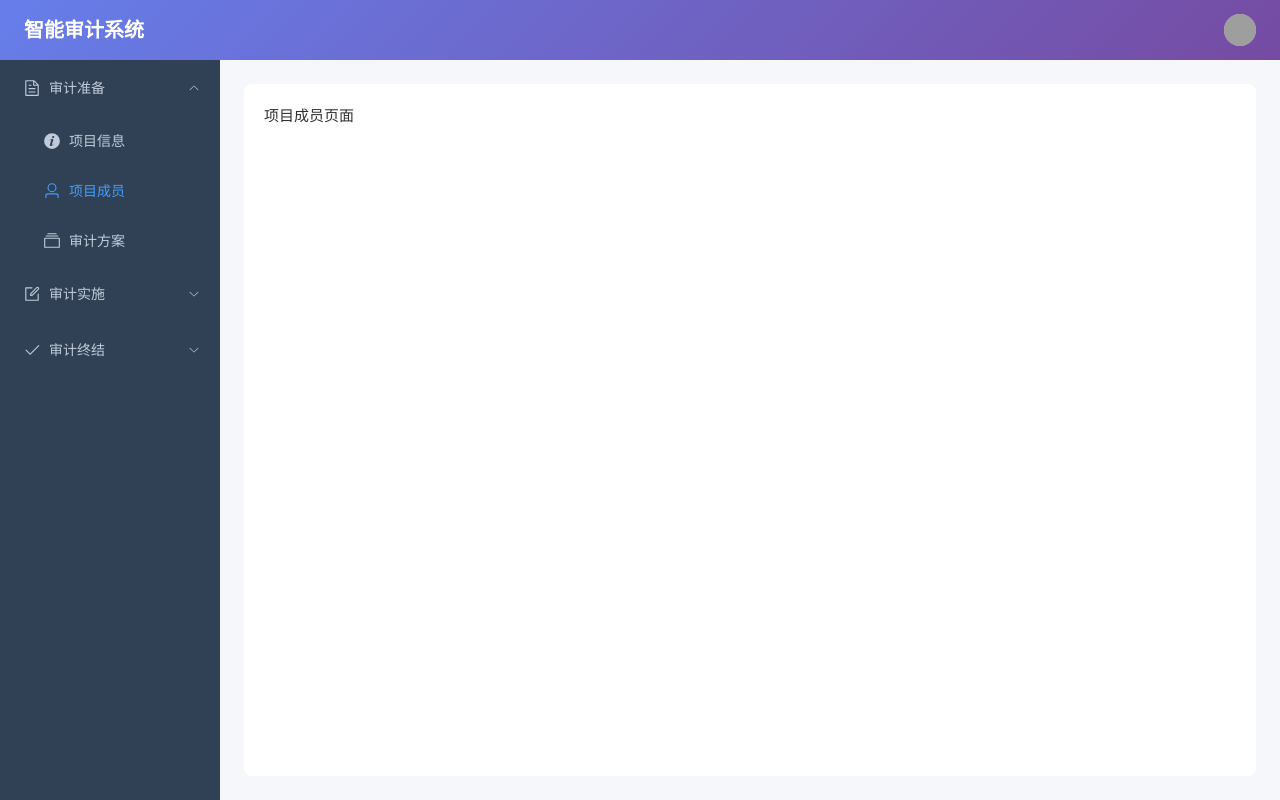
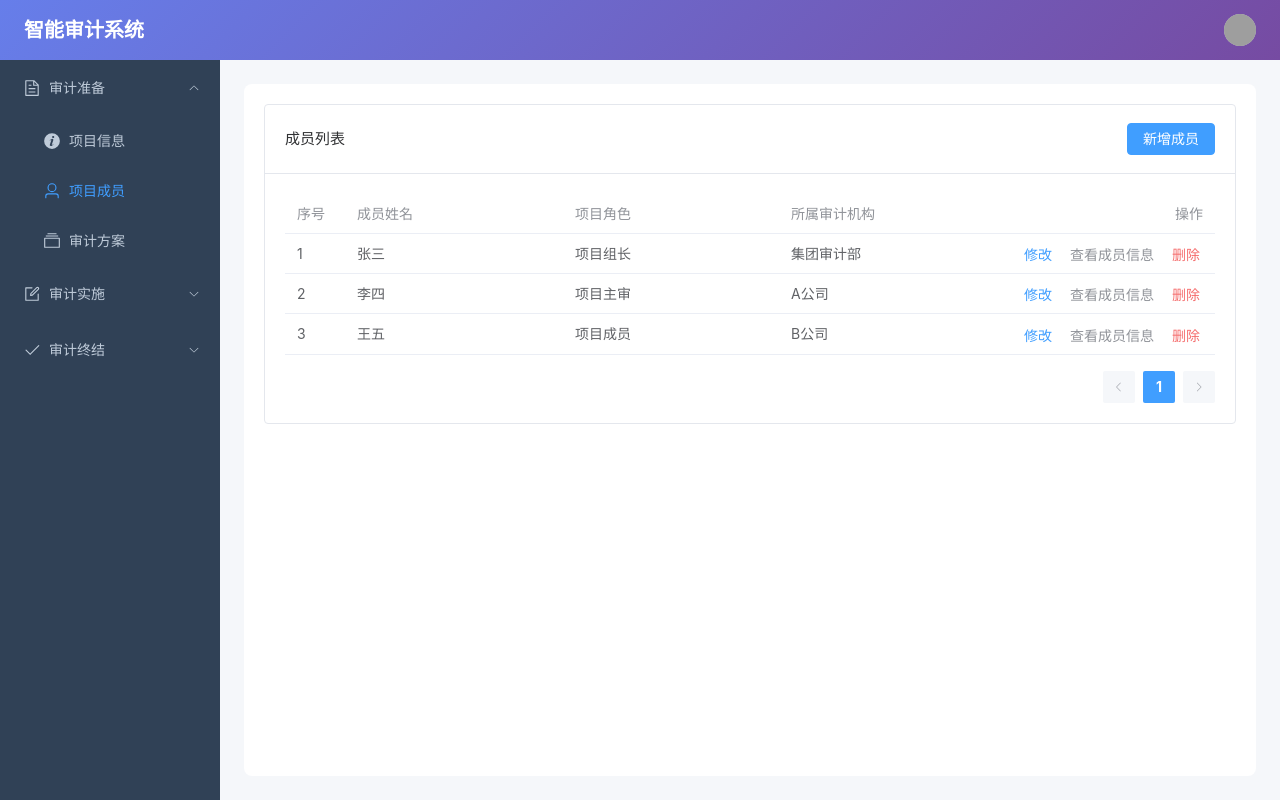
Before and after one commit to kongp3/ap_demo, a Vue app in the folder vue/: page /project-members in a window 1280 px wide. Built offline with nearby package versions, Linux system fonts and the light colour scheme; grey boxes are pictures that could not be loaded.

Commit message:
增加静态页面

```diff
--- a/vue/src/views/ProjectInfo/index.vue
+++ b/vue/src/views/ProjectInfo/index.vue
@@ -207,11 +207,11 @@
     },
     {
       project_code: "202520001124JZ009",
-      project_name: "B公司环保设施建设项目竣工决算审计",
+      project_name: "B公司环保设施建设项目竣工建设项目审计",
       state: "进行中",
       year: "2025",
       leader: "李四",
-      type: "决算审计",
+      type: "建设项目审计",
       organization: "集团审计部",
       start_date: "2025-07-09",
       end_date: "",
@@ -233,11 +233,11 @@
     },
     {
       project_code: "202520001124JZ011",
-      project_name: "D公司内部控制审计",
+      project_name: "D公司内部内部控制审计",
       state: "已取消",
       year: "2025",
       leader: "张三",
-      type: "控制审计",
+      type: "内部控制审计",
       organization: "集团审计部",
       start_date: "2025-06-09",
       end_date: "",
@@ -272,11 +272,11 @@
     },
     {
       project_code: "202520001124JZ014",
-      project_name: "C公司环保设施建设项目竣工决算审计",
+      project_name: "C公司环保设施建设项目竣工建设项目审计",
       state: "已取消",
       year: "2025",
       leader: "李四",
-      type: "决算审计",
+      type: "建设项目审计",
       organization: "集团审计部",
       start_date: "2024-07-09",
       end_date: "",
@@ -285,7 +285,7 @@
     },
     {
       project_code: "202520001124JZ015",
-      project_name: "F公司环保设施建设项目竣工决算审计",
+      project_name: "F公司环保设施建设项目竣工建设项目审计",
       state: "已完成",
       year: "2024",
       leader: "李四",
@@ -298,11 +298,11 @@
     },
     {
       project_code: "202520001124JZ016",
-      project_name: "F公司内部控制审计",
+      project_name: "F公司内部内部控制审计",
       state: "进行中",
       year: "2025",
       leader: "王五",
-      type: "控制审计",
+      type: "内部控制审计",
       organization: "集团审计部",
       start_date: "2025-07-12",
       end_date: "",
@@ -311,11 +311,11 @@
     },
     {
       project_code: "202520001124JZ017",
-      project_name: "D公司内部控制审计",
+      project_name: "D公司内部内部控制审计",
       state: "已完成",
       year: "2024",
       leader: "张三",
-      type: "控制审计",
+      type: "内部控制审计",
       organization: "集团审计部",
       start_date: "2024-07-09",
       end_date: "2024-09-20",
@@ -324,7 +324,7 @@
     },
     {
       project_code: "202520001124JZ018",
-      project_name: "G公司内部控制审计",
+      project_name: "G公司内部内部控制审计",
       state: "已完成",
       year: "2025",
       leader: "张三",
@@ -337,11 +337,11 @@
     },
     {
       project_code: "202520001124JZ019",
-      project_name: "H公司内部控制审计",
+      project_name: "H公司内部内部控制审计",
       state: "已完成",
       year: "2024",
       leader: "张三",
-      type: "控制审计",
+      type: "内部控制审计",
       organization: "集团审计部",
       start_date: "2024-07-09",
       end_date: "2024-09-20",
@@ -350,11 +350,11 @@
     },
     {
       project_code: "202520001124JZ020",
-      project_name: "J公司内部控制审计",
+      project_name: "J公司内部内部控制审计",
       state: "已完成",
       year: "2025",
       leader: "张三",
-      type: "控制审计",
+      type: "内部控制审计",
       organization: "集团审计部",
       start_date: "2025-01-09",
       end_date: "2025-06-20",
@@ -369,12 +369,12 @@
         label: '专项审计',
     },
     {
-        value: '决算审计',
-        label: '决算审计',
+        value: '建设项目审计',
+        label: '建设项目审计',
     },
     {
-        value: '控制审计',
-        label: '控制审计',
+        value: '内部控制审计',
+        label: '内部控制审计',
     }
   ]
 
--- a/vue/src/views/ProjectMembers/index.vue
+++ b/vue/src/views/ProjectMembers/index.vue
@@ -1,7 +1,200 @@
 <template>
-  <div>项目成员页面</div>
+  <div class="project-members">
+    <el-card class="list-card" shadow="never">
+      <template #header>
+        <div class="card-header">
+          <span>成员列表</span>
+          <el-button type="primary" @click="handleAdd">新增成员</el-button>
+        </div>
+      </template>
+      <el-table :data="pagedData" style="width: 100%" v-loading="loading">
+        <el-table-column type="index" label="序号" width="60" />
+        <el-table-column prop="username" label="成员姓名" min-width="120" />
+        <el-table-column prop="role" label="项目角色" min-width="120" />
+        <el-table-column prop="organization" label="所属审计机构" min-width="120" />
+        <el-table-column label="操作" width="220" align="right">
+          <template #default="scope">
+            <el-button type="primary" link @click="handleEdit(scope.row)">修改</el-button>
+            <el-button type="info" link @click="handleView(scope.row)">查看成员信息</el-button>
+            <el-button type="danger" link @click="handleDelete(scope.row)">删除</el-button>
+          </template>
+        </el-table-column>
+      </el-table>
+      <div style="margin-top: 16px; text-align: right; display: flex; justify-content: flex-end;">
+        <el-pagination
+          background
+          layout="prev, pager, next"
+          :total="tableData.length"
+          :page-size="pageSize"
+          :current-page="currentPage"
+          @current-change="handlePageChange"
+        />
+      </div>
+    </el-card>
+
+    <!-- 新增/查看/修改弹窗 -->
+    <el-dialog
+      v-model="dialogVisible"
+      :title="dialogTitle"
+      width="400px"
+      :close-on-click-modal="false"
+    >
+      <el-form
+        ref="formRef"
+        :model="form"
+        :rules="rules"
+        label-width="100px"
+        class="dialog-form"
+      >
+        <el-form-item label="成员姓名" prop="username">
+          <el-select v-model="form.username" placeholder="请选择成员姓名" :disabled="dialogMode==='view'">
+            <el-option v-for="item in userOptions" :key="item" :label="item" :value="item" />
+          </el-select>
+        </el-form-item>
+        <el-form-item label="项目角色" prop="role">
+          <el-select v-model="form.role" placeholder="请选择项目角色" :disabled="dialogMode==='view'">
+            <el-option v-for="item in roleOptions" :key="item" :label="item" :value="item" />
+          </el-select>
+        </el-form-item>
+        <el-form-item label="所属审计机构" prop="organization">
+          <el-input v-model="form.organization" placeholder="请输入所属审计机构" :disabled="dialogMode==='view'" />
+        </el-form-item>
+      </el-form>
+      <template #footer>
+        <span class="dialog-footer">
+          <el-button @click="dialogVisible = false">取消</el-button>
+          <el-button v-if="dialogMode!=='view'" type="primary" @click="handleSubmit">确定</el-button>
+        </span>
+      </template>
+    </el-dialog>
+  </div>
 </template>
 
 <script setup>
-// 可在此添加页面逻辑
+import { ref, reactive, computed } from 'vue'
+import { ElMessage, ElMessageBox } from 'element-plus'
+
+const mockData = [
+  { code: '1', username: '张三', role: '项目组长', organization: '集团审计部' },
+  { code: '2', username: '李四', role: '项目主审', organization: 'A公司' },
+  { code: '3', username: '王五', role: '项目成员', organization: 'B公司' }
+]
+
+const userOptions = ['张三', '李四', '王五', '赵六']
+const roleOptions = ['项目组长', '项目主审', '项目组员']
+
+const loading = ref(false)
+const tableData = ref([...mockData])
+const dialogVisible = ref(false)
+const dialogTitle = ref('')
+const dialogMode = ref('add') // add/edit/view
+const currentCode = ref('')
+const formRef = ref()
+const form = reactive({
+  username: '',
+  role: '',
+  organization: ''
+})
+const rules = {
+  username: [ { required: true, message: '请选择成员姓名', trigger: 'change' } ],
+  role: [ { required: true, message: '请选择项目角色', trigger: 'change' } ],
+  organization: [ { required: true, message: '请输入所属审计机构', trigger: 'blur' } ]
+}
+
+// 分页
+const currentPage = ref(1)
+const pageSize = ref(10)
+const pagedData = computed(() => {
+  const start = (currentPage.value - 1) * pageSize.value
+  return tableData.value.slice(start, start + pageSize.value)
+})
+function handlePageChange(page) {
+  currentPage.value = page
+}
+
+function handleAdd() {
+  dialogTitle.value = '新增成员'
+  dialogMode.value = 'add'
+  resetForm()
+  dialogVisible.value = true
+}
+function handleEdit(row) {
+  dialogTitle.value = '修改成员信息'
+  dialogMode.value = 'edit'
+  Object.assign(form, row)
+  currentCode.value = row.code
+  dialogVisible.value = true
+}
+function handleView(row) {
+  dialogTitle.value = '成员信息'
+  dialogMode.value = 'view'
+  Object.assign(form, row)
+  currentCode.value = row.code
+  dialogVisible.value = true
+}
+function handleDelete(row) {
+  ElMessageBox.confirm(`确定要删除成员“${row.username}”吗？`, '提示', {
+    confirmButtonText: '确定',
+    cancelButtonText: '取消',
+    type: 'warning',
+  }).then(() => {
+    const index = tableData.value.findIndex(item => item.code === row.code)
+    if (index > -1) {
+      tableData.value.splice(index, 1)
+      ElMessage.success('删除成功')
+    }
+  }).catch(() => {})
+}
+function resetForm() {
+  form.username = ''
+  form.role = ''
+  form.organization = ''
+  if (formRef.value) formRef.value.clearValidate()
+}
+async function handleSubmit() {
+  if (!formRef.value) return
+  try {
+    await formRef.value.validate()
+    if (dialogMode.value === 'add') {
+      tableData.value.push({
+        code: (tableData.value.length + 1).toString(),
+        username: form.username,
+        role: form.role,
+        organization: form.organization
+      })
+      ElMessage.success('新增成功')
+    } else if (dialogMode.value === 'edit') {
+      const index = tableData.value.findIndex(item => item.code === currentCode.value)
+      if (index > -1) {
+        tableData.value[index] = { ...tableData.value[index], ...form }
+        ElMessage.success('修改成功')
+      }
+    }
+    dialogVisible.value = false
+  } catch (error) {
+    // 表单校验失败
+  }
+}
 </script>
+
+<style scoped>
+.project-members {
+  padding: 0;
+}
+.list-card {
+  margin-bottom: 16px;
+}
+.card-header {
+  display: flex;
+  justify-content: space-between;
+  align-items: center;
+}
+.dialog-footer {
+  display: flex;
+  justify-content: flex-end;
+  gap: 12px;
+}
+.dialog-form {
+  margin-top: 10px;
+}
+</style>
```
